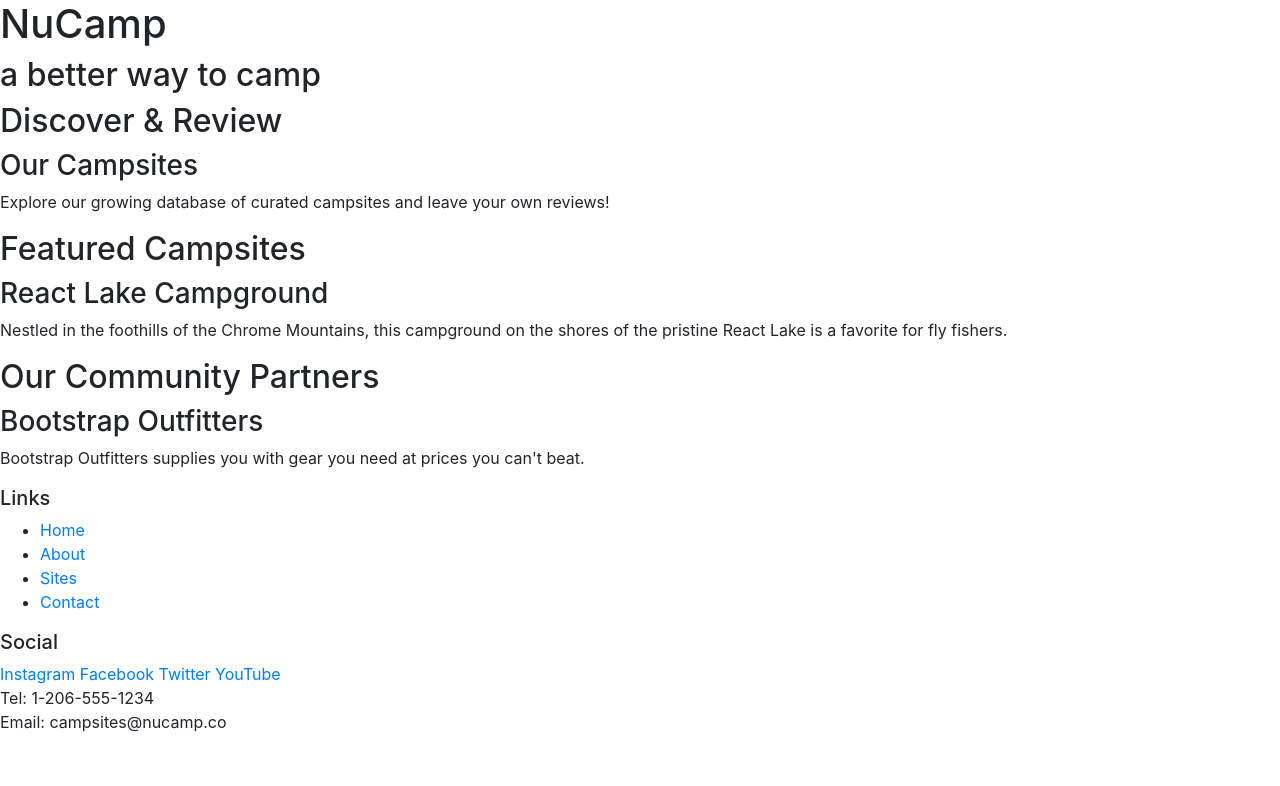
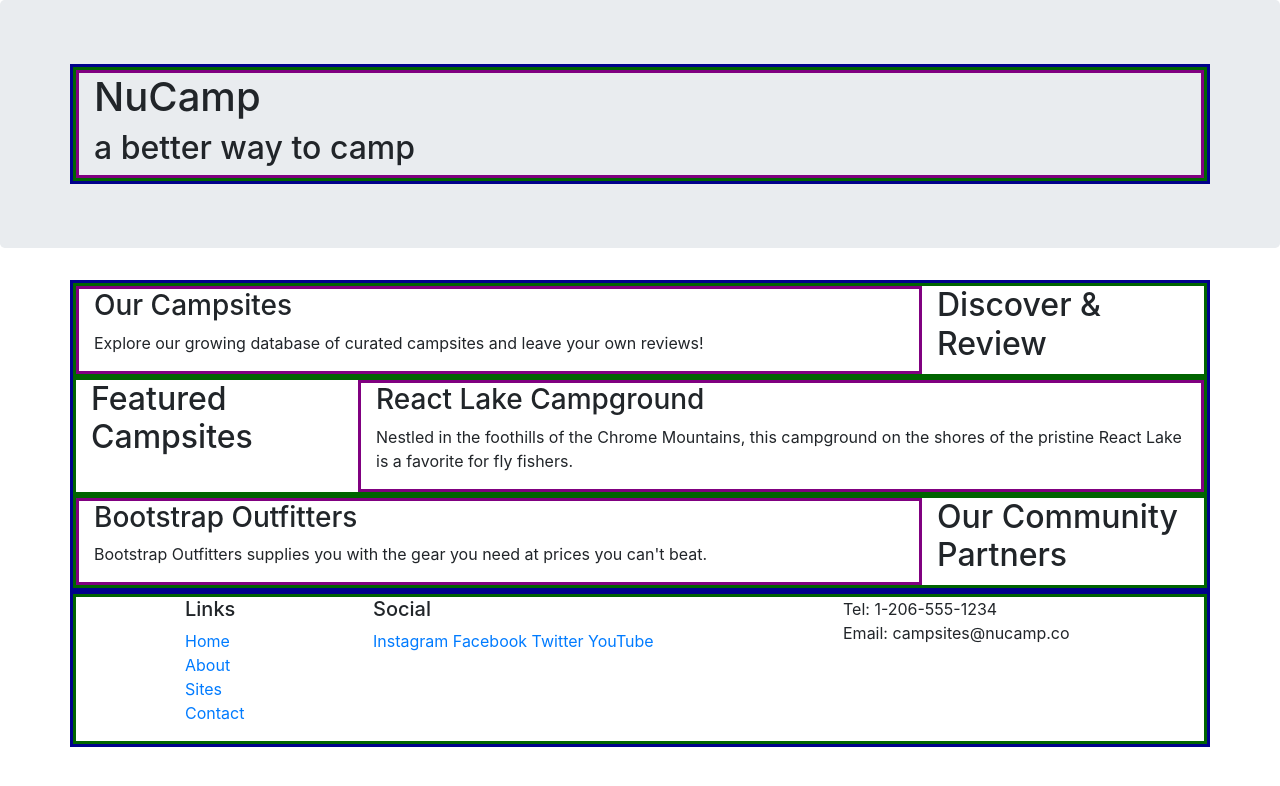
Before and after one commit to Dewan-Kabir/nucampsite, a website: page index.html in a window 1280 px wide. Drawn offline with nearby package versions, Linux system fonts and the light colour scheme.

Commit message:
Added the Bootstrap Grid, Order-*, Offset-*, Jumbotron and List-Unstyled

```diff
--- a/index.html
+++ b/index.html
@@ -12,55 +12,91 @@
         <link rel="stylesheet" href="node_modules/bootstrap/dist/css/bootstrap.min.css" />
 
         <title>NuCamp: A Better Way To Camp</title>
+
+        <style>
+            .container{
+                border: solid darkblue;
+            }
+
+            .row{
+                border:solid darkgreen;
+            }
+
+            .col{
+                border:solid purple;
+            }
+        </style>
     </head>
 
 <body>
 
-    <header>
-        <div>
+    <header class="jumbotron">
+        <div class="container">
+            <div class="row">
+                <div class="col">
                     <h1>NuCamp</h1>
                     <h2>a better way to camp</h2>
                 </div>
+            </div>
+        </div>
     </header>
 
-    <div>
+    <div class="container">
+        <div class="row">
+            <div class="col-sm-4 order-sm-last col-md-3">
                 <h2>Discover & Review</h2>
+            </div>
+            <div class="col">
                 <h3>Our Campsites</h3>
                 <p>Explore our growing database of curated campsites and leave your own reviews!</p>
             </div>
+        </div>
 
-    <div>
+        <div class="row">
+            <div class="col-sm-4 col-md-3">
                 <h2>Featured Campsites</h2>
+            </div>
+            <div class="col">
                 <h3>React Lake Campground</h3>
         		<p>Nestled in the foothills of the Chrome Mountains, this campground on the shores of the pristine React Lake is a favorite for fly fishers.</p>
    			</div>
+        </div>
 
-    <div>
+        <div class="row">
+            <div class="col-sm-4 order-sm-last col-md-3">
                 <h2>Our Community Partners</h2>
+            </div>
+            <div class="col">
                 <h3>Bootstrap Outfitters</h3>
-        <p>Bootstrap Outfitters supplies you with gear you need at prices you can't beat.</p>
+        		<p>Bootstrap Outfitters supplies you with the gear you need at prices you can't beat.</p>
+            </div>
+        </div>
     </div>
 
     <footer>
-        <div>
+        <div class="container">
+            <div class="row">
+                <div class="col-4 col-sm-2 offset-1">
                     <h5>Links</h5>
-            <ul>
+            		<ul class="list-unstyled">
                         <li><a href="#">Home</a></li>
                         <li><a href="#">About</a></li>
                         <li><a href="#">Sites</a></li>
                         <li><a href="#">Contact</a></li>
                     </ul>
                 </div>
-        <div>
+                <div class="col-6 col-sm-5">
                 	<h5>Social</h5>
                     <a href="http://instagram.com/">Instagram</a>
                     <a href="http://facebook.com/">Facebook</a>
                     <a href="http://twitter.com/">Twitter</a>
                     <a href="http://youtube.com/">YouTube</a>
                 </div>
-        <div>
+                <div class="col-sm-4">
                     Tel: 1-206-555-1234<br />
                     Email: campsites@nucamp.co
+                </div>
+           </div>
         </div>
     </footer>
 
```
Lines whose indentation alone changed are shown as unchanged.
